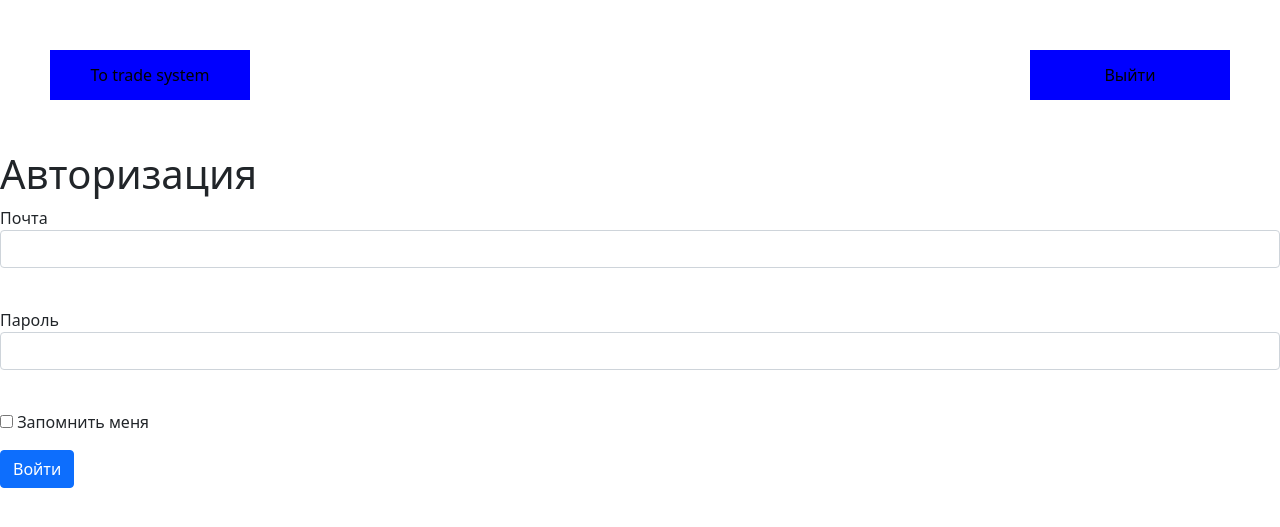
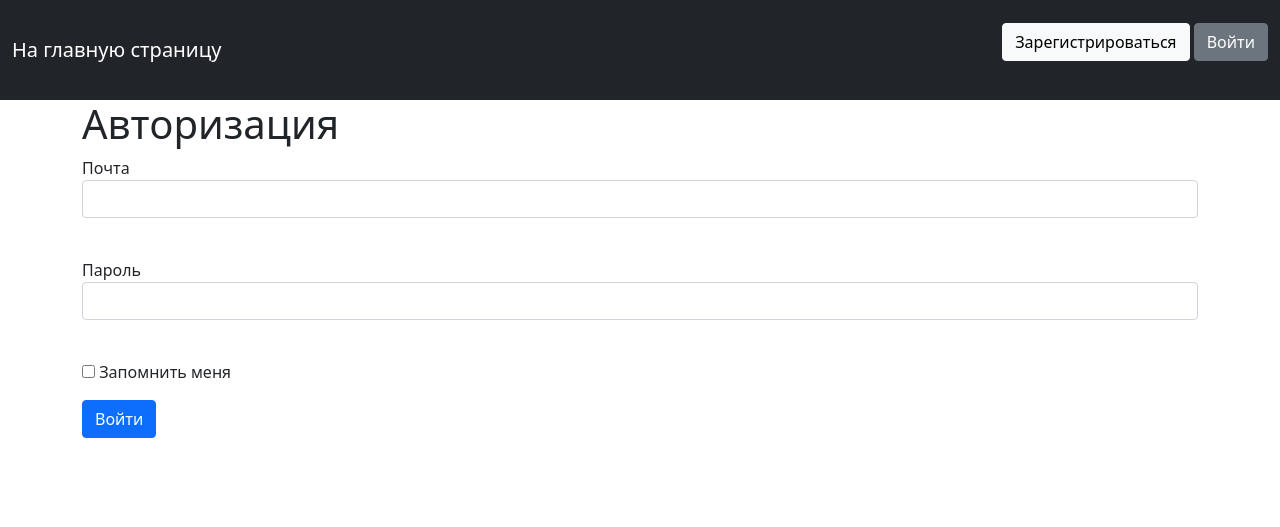
Before and after one commit to akorchuganoff/trade_system, a Flask app: page /login in a window 1280 px wide. Shown: the top 527 px of the page. Run offline with Flask 2, Linux system fonts and the light colour scheme.

Commit message:
base bootstrap changes

```diff
--- a/templates/base.html
+++ b/templates/base.html
@@ -7,14 +7,23 @@
         <link rel="stylesheet" href="https://cdn.jsdelivr.net/npm/bootstrap@5.0.1/dist/css/bootstrap.min.css" integrity="undefined" crossorigin="anonymous">
     </head>
     <body>
-    <header class="header">
-      <div class="nav">
-        <a href="#" class="btn_to_system">To trade system</a>
-        <a href="#" class="btn_to_exit">Выйти</a>
+        <nav class="navbar navbar-dark bg-dark" style="height: 100px">
+            <div class="container-fluid">
+                <a class="navbar-brand p-0 me-2"  style="color:white" href="/system">На главную страницу</a>
+                {% if current_user.is_authenticated %}
+                    <a class="navbar-brand" style="color:white" href="/account">{{ current_user.surname }} {{ current_user.name }}</a>
+                {% else %}
+                    <p>
+                        <a class="btn btn-light" href="/registration">Зарегистрироваться</a>
+                        <a class="btn btn-secondary sign_in" href="/login">Войти</a>
+                    </p>
+                {% endif %}
             </div>
-    </header>
-{%block content%}
-{%endblock%}
+        </nav>
+    <main class="container">
+        {% block content %}
+        {% endblock %}
+    </main>
         <script src="https://cdn.jsdelivr.net/npm/bootstrap@5.0.1/dist/js/bootstrap.min.js" integrity="undefined" crossorigin="anonymous"></script>
     </body>
 </html>
```
Lines whose indentation alone changed are shown as unchanged.
